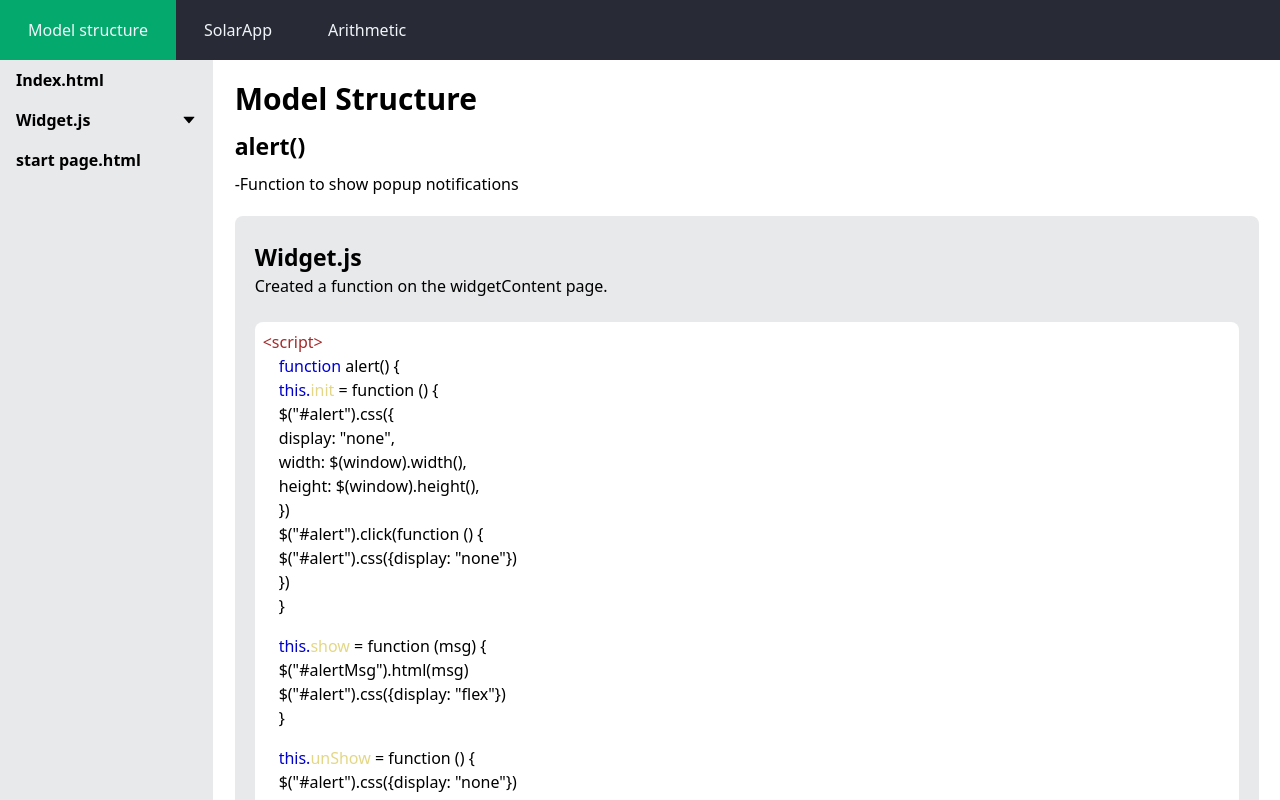
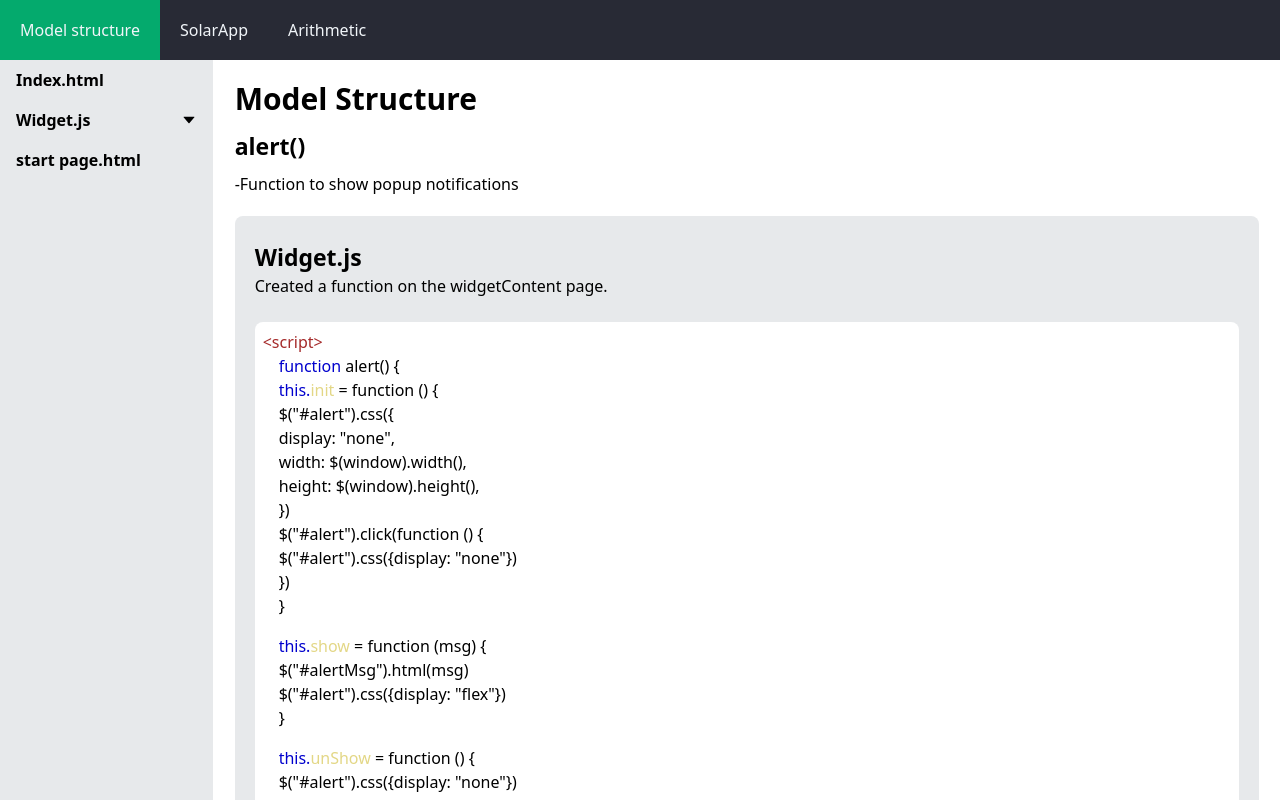
Before and after one commit to ThanaponJaiauea/tutoriaApp, a React (Vite) app: page / in a window 1280 px wide. Shown: the top 800 px of the page. Built offline with nearby package versions, Linux system fonts and the light colour scheme.

Commit message:
animation02

```diff
--- a/src/layouts/header.jsx
+++ b/src/layouts/header.jsx
@@ -46,7 +46,7 @@ export default function HeaderNavbar() {
     return (
       <button
         {...rest}
-        className="group relative px-4 py-2 font-medium text-slate-100 transition-colors duration-[400ms] hover:text-indigo-300">
+        className="group relative p-2 font-medium text-slate-100 transition-colors duration-[400ms] hover:text-indigo-300">
         <span>{children}</span>
 
         {/* TOP */}
```
